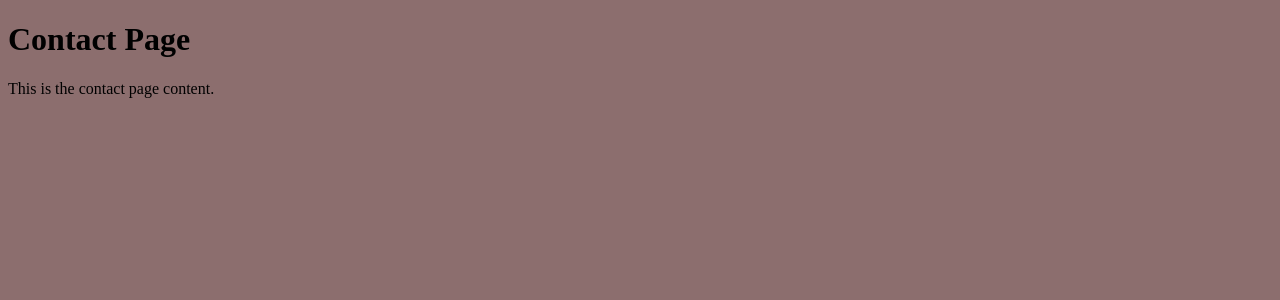
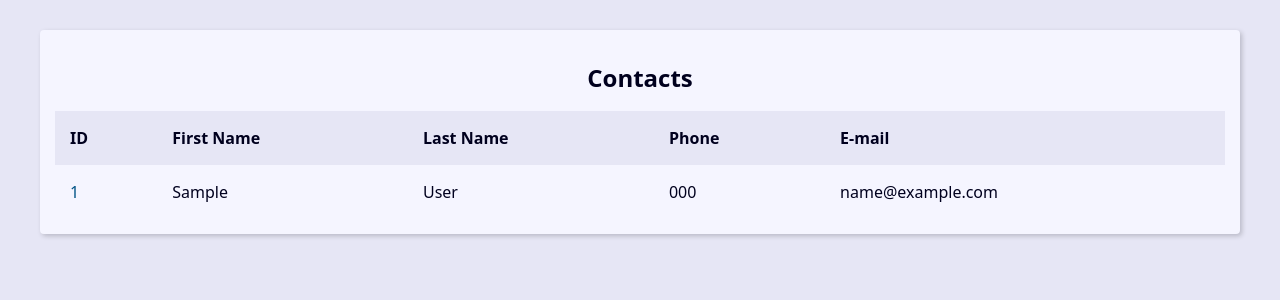
Before and after one commit to vinicius-marques1/agenda-django, a Django app: template contact/templates/contact/index.html in a window 1280 px wide. Shown: the top 300 px of the page. Run offline with Django 5.2, Linux system fonts and the light colour scheme; the template is opened without the code that fills it: values that come from a table or form of the project are taken from there, others are empty; tables that the repository leaves empty hold one stand-in row (values such as "Sample post").

Commit message:
Implement contact management features: add Category model, update Contact model with category and owner fields, create views and templates for displaying contacts, and enhance admin interface. Update settings for static and media files.

```diff
--- a/base_static/global/css/style.css
+++ b/base_static/global/css/style.css
@@ -1,3 +1,314 @@
+:root {
+  --spacing: 1.5rem;
+  --link-dark-color: rgb(0, 83, 134);
+  --link-light-color: rgb(156, 217, 255);
+  --clr-white: rgb(245, 245, 255);
+  --clr-black: rgb(0, 0, 30);
+  --clr-light-gray: rgb(230, 230, 245);
+  --clr-dark-shadow-5: rgba(0, 0, 10, 5%);
+  --clr-dark-shadow-10: rgba(0, 0, 10, 10%);
+  --clr-dark-shadow-20: rgba(0, 0, 10, 20%);
+  --clr-light-shadow-5: rgba(200, 200, 255, 5%);
+  --clr-light-shadow-10: rgba(200, 200, 255, 10%);
+  --clr-light-shadow-20: rgba(200, 200, 255, 20%);
+  --main-page-width: 120rem;
+  --table-min-width: 60rem;
+  --biggest-font-size: 5rem;
+  --bigger-font-size: 4rem;
+  --big-font-size: 3.2rem;
+  --medium-font-size: 2.4rem;
+  --small-font-size: 1.6rem;
+  --smaller-font-size: 1.4rem;
+  --smallest-font-size: 1.2rem;
+  --transition-fast: 300ms;
+  --transition-medium: 600ms;
+  --transition-slow: 1s;
+  --default-border-radius: 4px;
+}
+
+*,
+*::before,
+*::after {
+  margin: 0;
+  padding: 0;
+  box-sizing: border-box;
+}
+
+html {
+  font-size: 62.5%;
+}
+
 body {
-  background: rgb(140, 110, 110);
+  font-family: system-ui, -apple-system, BlinkMacSystemFont, 'Segoe UI', Roboto,
+    Oxygen, Ubuntu, Cantarell, 'Open Sans', 'Helvetica Neue', sans-serif;
+  line-height: 1.5;
+  font-size: var(--small-font-size);
+  color: var(--clr-black);
+  -webkit-font-smoothing: antialiased;
+  background: var(--clr-light-gray);
 }
+
+img,
+svg {
+  display: block;
+  max-width: 100%;
+}
+
+.header {
+  background: var(--clr-black);
+  padding: var(--spacing);
+  box-shadow: 0 5px 10px 2px var(--clr-dark-shadow-20);
+  z-index: 1;
+  position: relative;
+}
+
+.header-heading {
+  font-size: var(--biggest-font-size);
+  text-align: center;
+}
+
+.header-link {
+  color: var(--link-light-color);
+  text-decoration: none;
+  transition: filter var(--transition-fast) ease-in-out;
+}
+
+.header-link:hover {
+  filter: brightness(70%);
+}
+
+.menu {
+  margin: var(--spacing);
+}
+
+.menu-list {
+  list-style: none;
+  display: flex;
+  justify-content: center;
+  flex-flow: row wrap;
+}
+
+.menu-link {
+  display: block;
+  padding: var(--spacing);
+  color: var(--link-light-color);
+  text-decoration: none;
+  transition: background-color var(--transition-fast) ease-in-out;
+  border-radius: var(--default-border-radius);
+}
+
+.menu-link:hover {
+  background: var(--clr-light-shadow-10);
+}
+
+.content {
+  max-width: var(--main-page-width);
+  margin: calc(var(--spacing) * 2) auto;
+  padding: var(--spacing);
+  background: var(--clr-white);
+  box-shadow: 2px 2px 5px var(--clr-dark-shadow-20);
+  border-radius: var(--default-border-radius);
+}
+
+.responsive-table {
+  width: 100%;
+  overflow-x: auto;
+}
+
+.contacts-table {
+  width: 100%;
+  min-width: var(--table-min-width);
+  border-collapse: collapse;
+}
+
+.table-caption {
+  font-size: var(--medium-font-size);
+  font-weight: bold;
+  padding: var(--spacing);
+}
+
+.table-row {
+  text-align: left;
+  text-overflow: ellipsis;
+  transition: background-color var(--transition-fast) ease-in-out;
+}
+
+.table-row:nth-of-type(2n) {
+  background: var(--clr-dark-shadow-5);
+}
+
+.table-row:not(.table-row-header):hover {
+  background: var(--clr-dark-shadow-10);
+}
+
+.table-row-header {
+  background: var(--clr-light-gray);
+  color: var(--clr-black);
+}
+
+.table-cel,
+.table-header {
+  padding: var(--spacing);
+}
+
+.table-link {
+  color: var(--link-dark-color);
+  transition: color var(--transition-fast) ease-in-out;
+  text-decoration: none;
+}
+
+.table-link:hover {
+  color: var(--clr-black);
+}
+
+@media (min-width: 600px) {
+  .single-contact {
+    max-width: 80%;
+    margin: calc(var(--spacing) * 2) auto;
+  }
+}
+
+.single-contact h1 {
+  margin: 1rem 0;
+}
+
+.single-contact p {
+  margin: 1rem 0;
+}
+
+.pagination {
+  margin-top: var(--spacing);
+  display: flex;
+  justify-content: center;
+  padding: calc(var(--spacing) * 0.8);
+  font-size: var(--small-font-size);
+}
+
+.pagination .step-links {
+  display: flex;
+  gap: calc(var(--spacing) * 0.8);
+}
+
+.pagination .step-links a {
+  color: var(--link-dark-color);
+  transition: color var(--transition-fast) ease-in-out;
+  text-decoration: none;
+  display: block;
+}
+
+.search {
+  display: flex;
+  justify-content: center;
+}
+
+.search-input {
+  font-size: var(--medium-font-size);
+  padding: 1rem 2rem;
+  width: 100%;
+  max-width: 32rem;
+  border-radius: var(--default-border-radius);
+  border: 1px solid var(--link-light-color);
+}
+
+.search-input:focus {
+  box-shadow: 0 0 15px var(--link-light-color);
+}
+
+.message {
+  max-width: 600px;
+  margin: var(--spacing) auto;
+  margin-top: calc(var(--spacing) * 2);
+  padding: var(--spacing);
+  text-align: center;
+  border-radius: var(--default-border-radius);
+  font-size: var(--smaller-font-size);
+}
+
+.message.success {
+  background: rgba(0, 255, 0, 0.3);
+  border: 1px solid rgba(0, 255, 0, 90%);
+}
+
+.message.error {
+  background: rgba(255, 0, 0, 0.3);
+  border: 1px solid rgba(255, 0, 0, 90%);
+}
+
+.message.warning {
+  background: rgba(255, 255, 0, 0.3);
+  border: 1px solid rgba(255, 255, 0, 90%);
+}
+
+.form-wrapper {
+  max-width: 60rem;
+  margin: var(--spacing) auto;
+}
+
+.form-content {
+  margin: var(--spacing) 0;
+}
+
+.form-group {
+  display: flex;
+  flex-direction: column;
+  padding-bottom: var(--spacing);
+}
+.errorlist {
+  list-style: none;
+  font-size: var(--smaller-font-size);
+  color: tomato;
+}
+.errorlist.nonfield {
+  color: inherit;
+}
+
+.form-group p {
+  margin: 1em 0;
+}
+
+.form-group .help-text,
+.form-group .help-text ~ ul {
+  margin: 0;
+  font-size: var(--smallest-font-size);
+  list-style: none;
+}
+
+.form-group input,
+.form-group textarea,
+.form-group select {
+  padding: 1rem;
+  border-radius: var(--default-border-radius);
+  border: 1px solid var(--link-dark-color);
+}
+
+.form-group input:focus,
+.form-group textarea:focus,
+.form-group select:focus {
+  outline: none;
+  box-shadow: 0 0 5px var(--link-dark-color);
+}
+
+.form-group label {
+  font-size: var(--smaller-font-size);
+}
+
+.btn {
+  background-color: var(--link-dark-color);
+  color: var(--clr-white);
+  font-weight: bold;
+  border: none;
+  padding: 1rem 2rem;
+  border-radius: var(--default-border-radius);
+  cursor: pointer;
+  transition: filter var(--transition-fast) ease-in-out;
+}
+
+.btn:hover {
+  filter: brightness(90%);
+}
+
+.btn:focus,
+.btn:active {
+  filter: brightness(80%);
+  box-shadow: 0 0 5px var(--link-dark-color);
+}
--- a/base_templates/global/base.html
+++ b/base_templates/global/base.html
@@ -8,6 +8,8 @@
   <link rel="stylesheet" href="{% static 'global/css/style.css' %}">
 </head>
 <body>
-  {% block content %}{% endblock %}
+  <main class="content">
+    {% block content %}{% endblock %}
+  </main>
 </body>
 </html>
--- a/contact/models.py
+++ b/contact/models.py
@@ -1,5 +1,20 @@
 from django.db import models
 from django.utils import timezone
+from django.contrib.auth.models import User
+
+
+class Category(models.Model):
+
+    class Meta:
+        verbose_name = 'category'
+        verbose_name_plural = 'categories'
+        ordering = ['name']
+
+    name = models.CharField(max_length=50)
+
+    def __str__(self):
+        return self.name
+
 
 class Contact(models.Model):
     first_name = models.CharField(max_length=50)
@@ -10,6 +25,18 @@ class Contact(models.Model):
     description = models.TextField(blank=True)
     show = models.BooleanField(default=True)
     picture = models.ImageField(blank=True, upload_to='pictures/%Y/%m/')
+    category = models.ForeignKey(
+        Category,
+        on_delete=models.SET_NULL,
+        null=True,
+        blank=True
+        )
+    owner = models.ForeignKey(
+        User,
+        on_delete=models.SET_NULL,
+        null=True,
+        blank=True
+    )
 
     def __str__(self):
         return f'{self.first_name} {self.last_name}'
--- a/contact/templates/contact/index.html
+++ b/contact/templates/contact/index.html
@@ -1,6 +1,45 @@
 {% extends 'global/base.html' %}
 
 {% block content %}
-  <h1>Contact Page</h1>
-  <p>This is the contact page content.</p>
+  <div class="responsive-table">
+    <table class="contacts-table">
+      <caption class="table-caption ">
+        Contacts
+      </caption>
+
+      <thead>
+        <tr class="table-row table-row-header">
+          <th class="table-header">ID</th>
+          <th class="table-header">First Name</th>
+          <th class="table-header">Last Name</th>
+          <th class="table-header">Phone</th>
+          <th class="table-header">E-mail</th>
+        </tr>
+      </thead>
+
+      <tbody>
+        {% for contact in contacts %}
+          <tr class="table-row">
+            <td class="table-cel">
+              <a class="table-link" href="#">
+                {{ contact.id }}
+              </a>
+            </td>
+            <td class="table-cel">
+              {{ contact.first_name }}
+            </td>
+            <td class="table-cel">
+              {{ contact.last_name }}
+            </td>
+            <td class="table-cel">
+              {{ contact.phone }}
+            </td>
+            <td class="table-cel">
+              {{ contact.email }}
+            </td>
+          </tr>
+        {% endfor %}
+      </tbody>
+    </table>
+  </div>
 {% endblock %}
--- a/contact/urls.py
+++ b/contact/urls.py
@@ -1,8 +1,9 @@
 from django.urls import path
-from .views import index
+from .views import index, contact
 
 app_name = 'contact'
 
 urlpatterns = [
+    path('<int:contact_id>/', contact, name='contact'),
     path('', index, name='index'),
 ]
--- /dev/null
+++ b/contact/views/__init__.py
@@ -0,0 +1 @@
+from .contact_views import *
--- a/project/settings.py
+++ b/project/settings.py
@@ -131,3 +131,8 @@ MEDIA_ROOT = BASE_DIR / 'media'
 # https://docs.djangoproject.com/en/5.2/ref/settings/#default-auto-field
 
 DEFAULT_AUTO_FIELD = 'django.db.models.BigAutoField'
+
+try:
+    from project.local_settings import *
+except ImportError:
+    ...
--- a/project/urls.py
+++ b/project/urls.py
@@ -25,3 +25,4 @@ urlpatterns = [
 ]
 
 urlpatterns += static(settings.MEDIA_URL, document_root=settings.MEDIA_ROOT)
+urlpatterns += static(settings.STATIC_URL, document_root=settings.STATIC_ROOT)
```
Also changed, not shown: contact/admin.py (+7 -1 lines), contact/templates/contact/contact.html (added, +16 -0 lines), contact/views.py (deleted, +0 -8 lines), contact/views/contact_views.py (added, +27 -0 lines), utils/create_contacts.py (added, +59 -0 lines), contact/migrations/0003_category_contact_category.py (added), contact/migrations/0004_alter_category_options_contact_owner.py (added), 1 other file.
